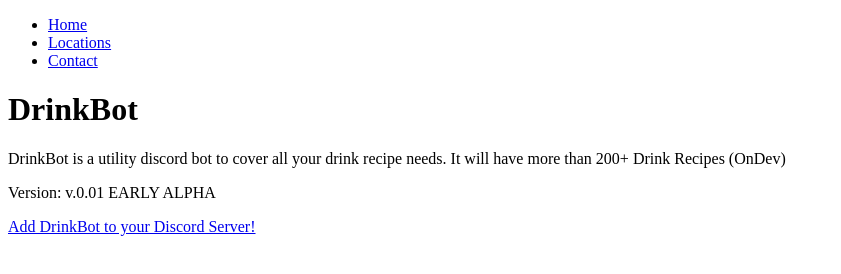
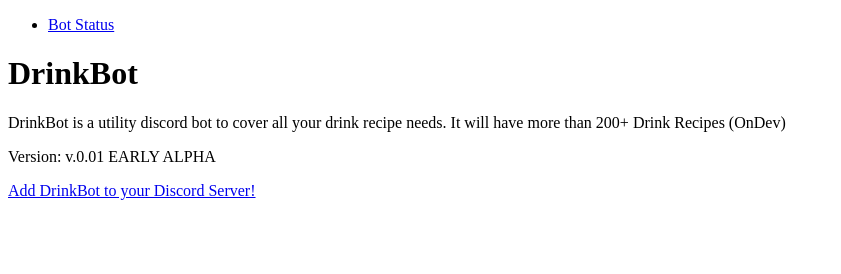
Before and after one commit to fyeXD/site, a plain HTML site: page index.html in a window 1280 px wide. Shown: the whole page, without its empty margins (0-841 px from the left). Drawn offline with Linux system fonts and the light colour scheme.

Commit message:
Fixed a typo and some duped options

```diff
--- a/index.html
+++ b/index.html
@@ -9,9 +9,7 @@
     <header>
       <nav>
         <ul>
-          <li><a href="index.html">Home</a></li>
-          <li><a href="pages/locations.html">Locations</a></li>
-          <li><a href="contact.html">Contact</a></li>
+          <li><a href="pages/status.html">Bot Status</a></li>
             </ul>
       </nav>
     </header>
```
